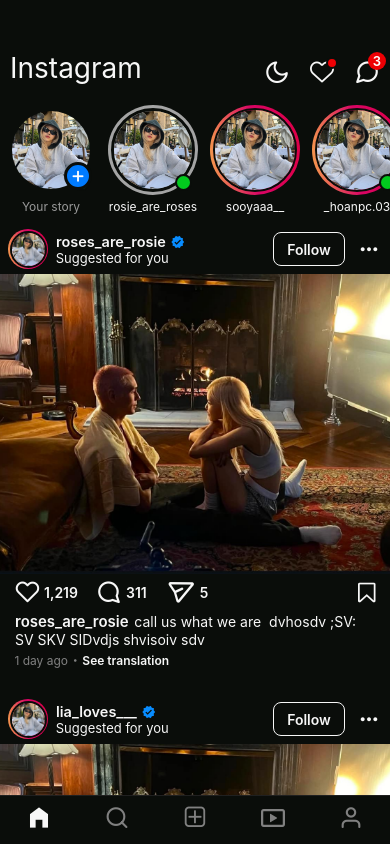
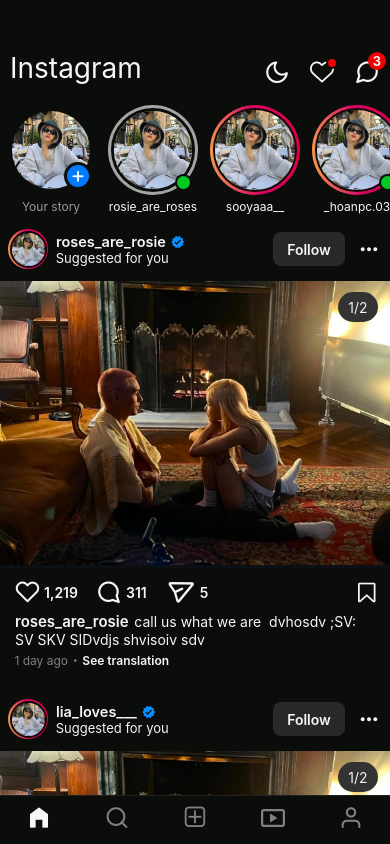
Before and after one commit to conghoan1211/instagram-ui-rn, a React Native app: screen /home in a window 390 px wide. Built offline with nearby package versions, Linux system fonts and the light colour scheme.

Commit message:
update post body list image

```diff
--- a/src/components/Posts/Post.tsx
+++ b/src/components/Posts/Post.tsx
@@ -13,7 +13,7 @@
     tick: boolean;
     isfollow: boolean;
     avatar: string;
-    image: string;
+    images: string[];
     caption: string;
     likes: number;
     comments: number;
@@ -48,7 +48,7 @@
     return (
         <View style={[styles.postContainer, { backgroundColor: theme.background }]}>
             <HeaderPost isfollow={post.isfollow} avatar={post.avatar} id={post.id} tick={post.tick} username={post.username} />
-            <BodyPost image={post.image} onDoubleTap={handleDoubleTap} />
+            <BodyPost images={post.images} onDoubleTap={handleDoubleTap} />
             <FooterPost
                 isLiked={isLiked}
                 likes={likes}
@@ -60,6 +60,7 @@
         </View>
     );
 };
+
 const styles = StyleSheet.create({
     postContainer: {
         marginBottom: 20,
--- a/src/components/Posts/_BodyPost.tsx
+++ b/src/components/Posts/_BodyPost.tsx
@@ -1,17 +1,19 @@
 import { useRef, useState } from "react";
-import { Animated, Image, Pressable, StyleSheet, TouchableWithoutFeedback } from "react-native";
-import { AntDesign } from '@expo/vector-icons';
-import { View } from "react-native";
+import {
+    Animated, Image, View, StyleSheet, FlatList,
+    TouchableWithoutFeedback, GestureResponderEvent,
+    Dimensions,
+    Text
+} from "react-native";
 import { useTheme } from "../Theme/ThemeContext";
-import { GestureResponderEvent } from "react-native";
 import IconBase from "../Icons/IconBase";
 
 interface BodyPostProps {
-    image: string;
+    images: string[];
     onDoubleTap: () => void;
 }
 
-const BodyPost: React.FC<BodyPostProps> = ({ image, onDoubleTap }) => {
+const BodyPost: React.FC<BodyPostProps> = ({ images, onDoubleTap }) => {
     const { theme } = useTheme();
     const lastTap = useRef<number>(0);
     const containerRef = useRef<View>(null); // Thêm ref để lấy tọa độ View
@@ -21,26 +23,25 @@
         y: number,
         scale: Animated.Value
     }>>([]);
+    const screenWidth = Dimensions.get('window').width;
 
     const handleDoubleTap = (event: GestureResponderEvent) => {
         const now = Date.now();
         const { pageX, pageY } = event.nativeEvent;
 
         if (now - lastTap.current < 300) {
-            // Lấy tọa độ của View chứa ảnh
             containerRef.current?.measure((x, y, width, height, pageXOffset, pageYOffset) => {
                 const adjustedX = pageX - pageXOffset; // Tọa độ x trong View
                 const adjustedY = pageY - pageYOffset; // Tọa độ y trong View
 
-                // Tạo trái tim tại vị trí được tính toán
                 const newHeart = {
-                    id: now, // Dùng timestamp làm id
+                    id: now,
                     x: adjustedX,
                     y: adjustedY,
                     scale: new Animated.Value(0),
                 };
 
-                setHearts(prevHearts => [...prevHearts, newHeart]);
+                setHearts((prevHearts) => [...prevHearts, newHeart]);
 
                 Animated.sequence([
                     Animated.spring(newHeart.scale, {
@@ -55,22 +56,34 @@
                         useNativeDriver: true,
                     }),
                 ]).start(() => {
-                    // Xóa heart sau khi animation kết thúc
-                    setHearts(prevHearts =>
-                        prevHearts.filter(heart => heart.id !== newHeart.id)
+                    setHearts((prevHearts) =>
+                        prevHearts.filter((heart) => heart.id !== newHeart.id)
                     );
                 });
 
-                onDoubleTap(); // Gọi hàm callback
+                onDoubleTap();
             });
         }
         lastTap.current = now;
     };
 
     return (
+        <View ref={containerRef} style={styles.container}>
+            <FlatList
+                data={images}
+                horizontal
+                pagingEnabled
+                showsHorizontalScrollIndicator={false}
+                keyExtractor={(item, index) => index.toString()}
+                renderItem={({ item }) => (
                     <TouchableWithoutFeedback onPress={handleDoubleTap}>
-            <View ref={containerRef} style={styles.container}>
-                <Image source={image as any} style={styles.image} />
+                        <Image source={item as any} style={[styles.image, { width: screenWidth }]} />
+                    </TouchableWithoutFeedback>
+                )}
+            />
+            <View style={styles.order}>
+                <Text style={styles.orderNumber}>1/2</Text>
+            </View>
             {hearts.map(heart => (
                 <Animated.View
                     key={heart.id}
@@ -81,16 +94,10 @@
                         transform: [{ scale: heart.scale }],
                     }}
                 >
-                        <IconBase
-                            name="heart"
-                            library="AntDesign"
-                            size={70}
-                            color={theme.heartActive}
-                        />
+                    <IconBase name="heart" library="AntDesign" size={70} color={theme.heartActive} />
                 </Animated.View>
             ))}
         </View>
-        </TouchableWithoutFeedback>
     );
 };
 
@@ -100,9 +107,23 @@
         position: 'relative',
     },
     image: {
+        resizeMode: 'contain',
         width: '100%',
-        resizeMode: 'cover',
-        height: 300,
+        maxHeight: 300,
+    },
+    order: {
+        position: 'absolute',
+        right : 12,
+        top: 18,
+        borderRadius: 16,
+        width: 40,
+        height: 30,
+        backgroundColor: '#333',
+        alignItems:'center',
+        justifyContent: 'center'
+    },
+    orderNumber: {
+        color: '#f2f2f2',
     },
 });
 
--- a/src/components/Posts/_HeaderPost.tsx
+++ b/src/components/Posts/_HeaderPost.tsx
@@ -36,7 +36,7 @@
                 {!isfollow && <View style={styles.buttonFollow}>
                     <ButtonBase title="Follow"
                         onPress={() => alert('Message button pressed')}
-                        type="secondary"
+                        type="primary"
                     />
                 </View>}
                 <View>
--- a/src/components/Theme/ThemeContext.tsx
+++ b/src/components/Theme/ThemeContext.tsx
@@ -4,7 +4,7 @@
     light: {
         background: "#fff",
         text: "#0a0d0a",
-        textStory: '#f2f2f2',
+        textStory: '#0a0d0a',
 
         color_badge: '#ee0004',
         color_dot: '#f60013',
--- a/src/screens/Home/HomeScreen.tsx
+++ b/src/screens/Home/HomeScreen.tsx
@@ -11,7 +11,7 @@
     tick: boolean;
     isfollow: boolean;
     avatar: string;
-    image: string;
+    images: string[];
     caption: string;
     likes: number;
     comments: number;
@@ -30,7 +30,10 @@
             tick: true,
             isfollow: false,
             avatar: require('../../assests/Img/glasses.jpg'),
-            image: require('../../assests/Img/kttend.jpg'),
+            images: [
+                require('../../assests/Img/kttend.jpg'),
+                require('../../assests/Img/glasses.jpg'),
+            ],
             caption: 'call us what we are  dvhosdv ;SV: SV SKV SIDvdjs shvisoiv sdv',
             likes: 1219,
             comments: 311,
@@ -44,7 +47,10 @@
             tick: true,
             isfollow: false,
             avatar: require('../../assests/Img/glasses.jpg'),
-            image: require('../../assests/Img/kttend.jpg'),
+            images: [
+                require('../../assests/Img/kttend.jpg'),
+                require('../../assests/Img/glasses.jpg'),
+            ],
             caption: 'Loving this day at the beach 🏖️',
             likes: 78921,
             comments: 311,
@@ -58,7 +64,10 @@
             tick: false,
             isfollow: true,
             avatar: require('../../assests/Img/glasses.jpg'),
-            image: require('../../assests/Img/kttend.jpg'),
+            images: [
+                require('../../assests/Img/kttend.jpg'),
+                require('../../assests/Img/glasses.jpg'),
+            ],
             caption: 'call us what we are  dvhosdv ;SV: SV SKV SIDvdjs shvisoiv sdv',
             likes: 894,
             comments: 311,
```
Also changed, not shown: assets/icon.png (deleted). Lines whose indentation alone changed are shown as unchanged.
